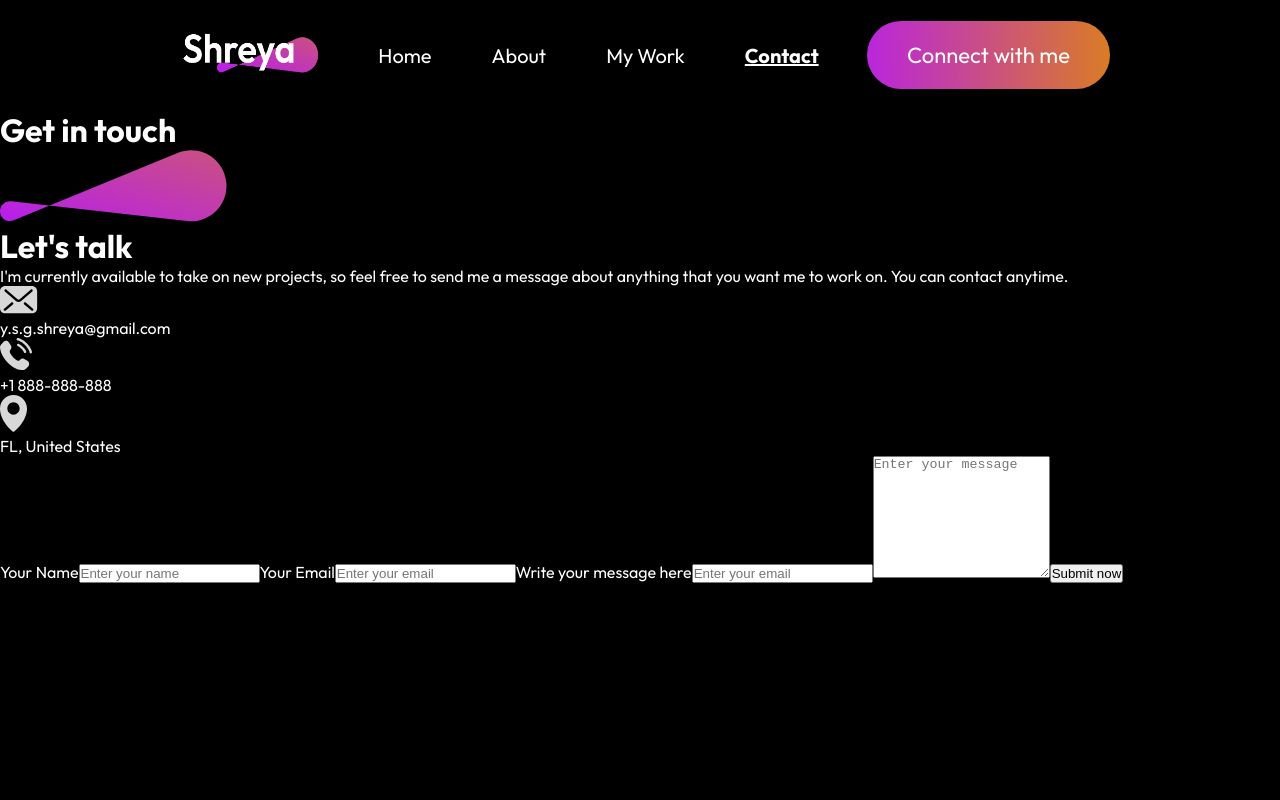
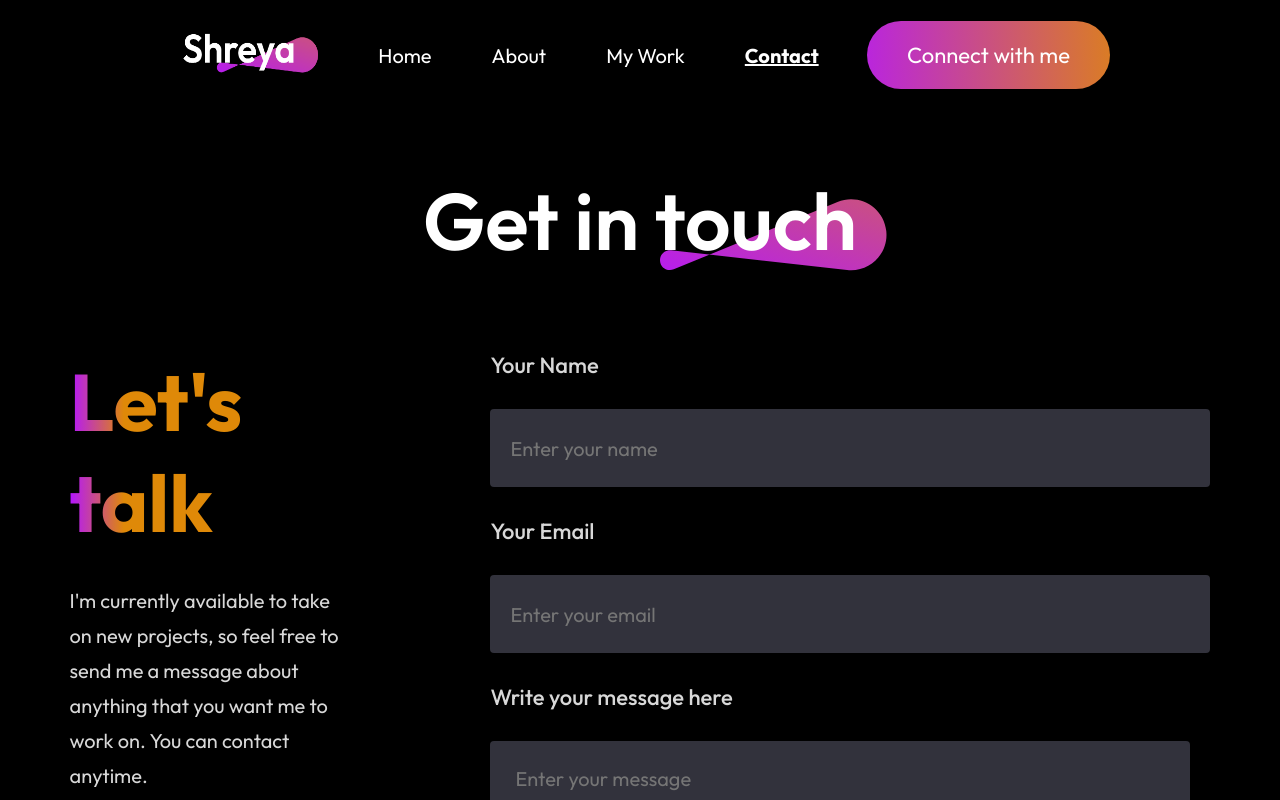
Before and after one commit to shreyareddy6/react-portfolio, a React (Vite) app: page /Contact in a window 1280 px wide. Shown: the top 800 px of the page. Built offline with nearby package versions, Linux system fonts and the light colour scheme.

Commit message:
contact section

```diff
--- a/src/Components/Contact/Contact.css
+++ b/src/Components/Contact/Contact.css
@@ -6,3 +6,114 @@
   gap: 80px;
   margin: 80px 170px;
 }
+
+.contact-title {
+  position: relative;
+}
+
+.contact-title h1 {
+  padding: 0px 30px;
+  font-size: 80px;
+  font-weight: 600;
+}
+
+.contact-title img {
+  position: absolute;
+  bottom: 0;
+  right: 0;
+  z-index: -1;
+}
+
+.contact-section {
+  display: flex;
+  gap: 150px;
+}
+
+.contact-left {
+  display: flex;
+  flex-direction: column;
+  gap: 30px;
+}
+
+.contact-left h1 {
+  font-size: 80px;
+  font-weight: 700;
+  background: linear-gradient(270deg, #df8908 80%, #b415ff 100%);
+  background-clip: text;
+  -webkit-background-clip: text;
+  -webkit-text-fill-color: transparent;
+}
+
+.contact-left p {
+  max-width: 550px;
+  color: #d8d8d8;
+  font-size: 20px;
+  line-height: 35px;
+}
+
+.contact-details {
+  display: flex;
+  flex-direction: column;
+  gap: 30px;
+  color: #d8d8d8;
+  font-size: 22px;
+}
+
+.contact-detail {
+  display: flex;
+  align-items: center;
+  gap: 20px;
+}
+
+.contact-right {
+  display: flex;
+  flex-direction: column;
+  align-items: start;
+  gap: 30px;
+}
+
+.contact-right label {
+  color: #d8d8d8;
+  font-size: 22px;
+  font-weight: 500;
+}
+
+.contact-right input {
+  border: none;
+  width: 700px;
+  height: 78px;
+  padding-left: 20px;
+  border-radius: 4px;
+  background: #32323c;
+  color: #a0a0a0;
+  font-family: Outfit;
+  font-size: 20px;
+}
+
+.contact-right textarea {
+  width: 650px;
+  border: none;
+  padding: 25px;
+  border-radius: 4px;
+  background: #32323c;
+  color: #a0a0a0;
+  font-family: Outfit;
+  font-size: 20px;
+}
+
+.contact-submit {
+  border: none;
+  color: white;
+  border-radius: 50px;
+  background: linear-gradient(264deg, #df8908 -5.09%, #b415ff 106.28%);
+  font-size: 22px;
+  padding: 20px 60px;
+  margin-bottom: 50px;
+  cursor: pointer;
+  transition: 0.3s;
+}
+
+.contact-submit:hover {
+  transform: scale(1.1);
+  transition: 0.3s;
+}
--- a/src/Components/Contact/Contact.jsx
+++ b/src/Components/Contact/Contact.jsx
@@ -7,7 +7,7 @@ import call_icon from '../../assets/call_icon.svg'
 
 const Contact = () => {
   return (
-    <div>
+    <div className='contact'>
         <div className="contact-title">
             <h1>Get in touch</h1>
             <img src={theme_pattern} alt="" />
@@ -28,13 +28,12 @@ const Contact = () => {
                     </div>
                 </div>
             </div>
-            <form className="contatc-right">
+            <form className="contact-right">
                 <label htmlFor="">Your Name</label>
                 <input type="text" placeholder='Enter your name' name='name' />
                 <label htmlFor="">Your Email</label>
-                <input type="email" placeholder='Enter your email' name='name' />
+                <input type="email" placeholder='Enter your email' name='email' />
                 <label htmlFor="">Write your message here</label>
-                <input type="email" placeholder='Enter your email' name='name' />
                 <textarea name="message" rows="8" placeholder='Enter your message'></textarea>
                 <button type='submit' className="contact-submit">Submit now</button>
             </form>
```
Also changed, not shown: src/Components/Footer/Footer.jsx (added, +10 -0 lines), src/Components/Footer/Footer.css (added).
